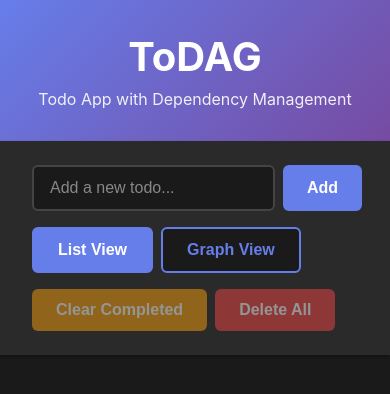
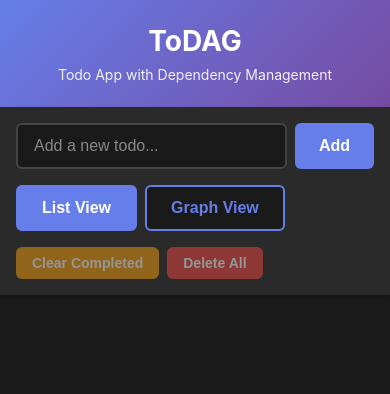
Before and after one commit to maackle/todag, a Svelte app: page / in a window 390 px wide. Shown: the top 394 px of the page. Built offline with nearby package versions, Linux system fonts and the light colour scheme.

Commit message:
"responsive"

```diff
--- a/src/App.svelte
+++ b/src/App.svelte
@@ -114,26 +114,44 @@
     header {
         background: linear-gradient(135deg, #667eea 0%, #764ba2 100%);
         color: white;
-        padding: 2rem;
+        padding: 1.5rem 1rem;
         text-align: center;
         box-shadow: 0 2px 8px rgba(0, 0, 0, 0.1);
     }
 
+    @media (min-width: 768px) {
+        header {
+            padding: 2rem;
+        }
+    }
+
     h1 {
         margin: 0;
-        font-size: 2.5rem;
+        font-size: 1.75rem;
         font-weight: 700;
+    }
+
+    @media (min-width: 768px) {
+        h1 {
+            font-size: 2.5rem;
+        }
     }
 
     .subtitle {
         margin: 0.5rem 0 0 0;
         opacity: 0.9;
-        font-size: 1rem;
+        font-size: 0.875rem;
+    }
+
+    @media (min-width: 768px) {
+        .subtitle {
+            font-size: 1rem;
+        }
     }
 
     .controls {
         background: #2a2a2a;
-        padding: 1.5rem 2rem;
+        padding: 1rem;
         display: flex;
         justify-content: space-between;
         align-items: center;
@@ -142,11 +160,23 @@
         gap: 1rem;
     }
 
+    @media (min-width: 768px) {
+        .controls {
+            padding: 1.5rem 2rem;
+        }
+    }
+
     .add-todo {
         display: flex;
         gap: 0.5rem;
         flex: 1;
-        min-width: 300px;
+        min-width: 200px;
+    }
+
+    @media (min-width: 768px) {
+        .add-todo {
+            min-width: 300px;
+        }
     }
 
     .add-todo input {
@@ -214,16 +244,24 @@
     .action-buttons {
         display: flex;
         gap: 0.5rem;
+        flex-wrap: wrap;
     }
 
     .action-btn {
-        padding: 0.75rem 1.5rem;
+        padding: 0.5rem 1rem;
         border: none;
         border-radius: 6px;
-        font-size: 1rem;
+        font-size: 0.875rem;
         font-weight: 600;
         cursor: pointer;
         transition: all 0.2s;
+    }
+
+    @media (min-width: 768px) {
+        .action-btn {
+            padding: 0.75rem 1.5rem;
+            font-size: 1rem;
+        }
     }
 
     .action-btn:disabled {
--- a/src/components/GraphView.svelte
+++ b/src/components/GraphView.svelte
@@ -516,6 +516,14 @@
     min-height: 600px;
     overflow: auto;
     background: #1a1a1a;
+    padding-left: 64px;
+  }
+
+  @media (max-width: 768px) {
+    .graph-view {
+      padding-left: 64px;
+      padding-right: 15px;
+    }
   }
 
   .graph-svg {
@@ -542,9 +550,15 @@
   .card-wrapper {
     position: absolute;
     pointer-events: auto;
-    min-width: 250px;
+    min-width: 200px;
     max-width: 333px;
     width: fit-content;
+  }
+
+  @media (min-width: 768px) {
+    .card-wrapper {
+      min-width: 250px;
+    }
   }
 
   .card-inner {
--- a/src/components/ListView.svelte
+++ b/src/components/ListView.svelte
@@ -340,10 +340,18 @@
 <style>
     .list-view {
         position: relative;
-        padding: 20px;
+        padding: 20px 20px 20px 64px;
         max-width: 800px;
         margin: 0 auto;
         background: #1a1a1a;
+        overflow-x: auto;
+    }
+
+    @media (max-width: 768px) {
+        .list-view {
+            padding: 15px 15px 15px 64px;
+            max-width: 100%;
+        }
     }
 
     .todo-list {
--- a/src/components/TodoCard.svelte
+++ b/src/components/TodoCard.svelte
@@ -155,11 +155,17 @@
         background: #2a2a2a;
         border: 2px solid #444;
         border-radius: 8px;
-        padding: 0 12px;
+        padding: 0 10px;
         margin-bottom: 8px;
         transition: all 0.2s;
         position: relative;
         color: #e0e0e0;
+    }
+
+    @media (min-width: 768px) {
+        .todo-card {
+            padding: 0 12px;
+        }
     }
 
     .todo-card:hover {
@@ -208,10 +214,16 @@
         flex: 1;
         border: none;
         outline: none;
-        font-size: 16px;
+        font-size: 14px;
         padding: 16px 0;
         background: transparent;
         color: #e0e0e0;
+    }
+
+    @media (min-width: 768px) {
+        .todo-text {
+            font-size: 16px;
+        }
     }
 
     .todo-text.completed {
```
